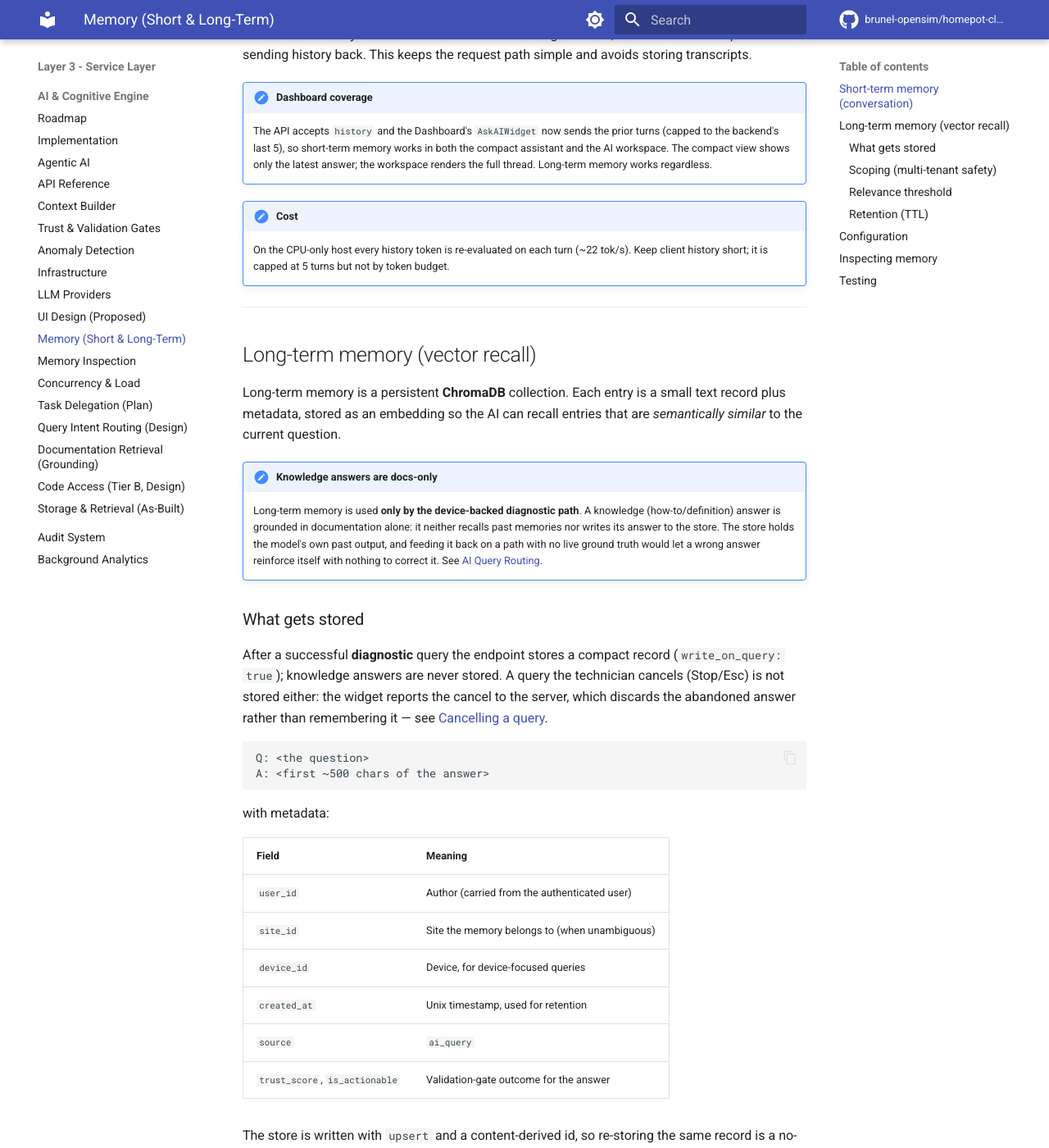
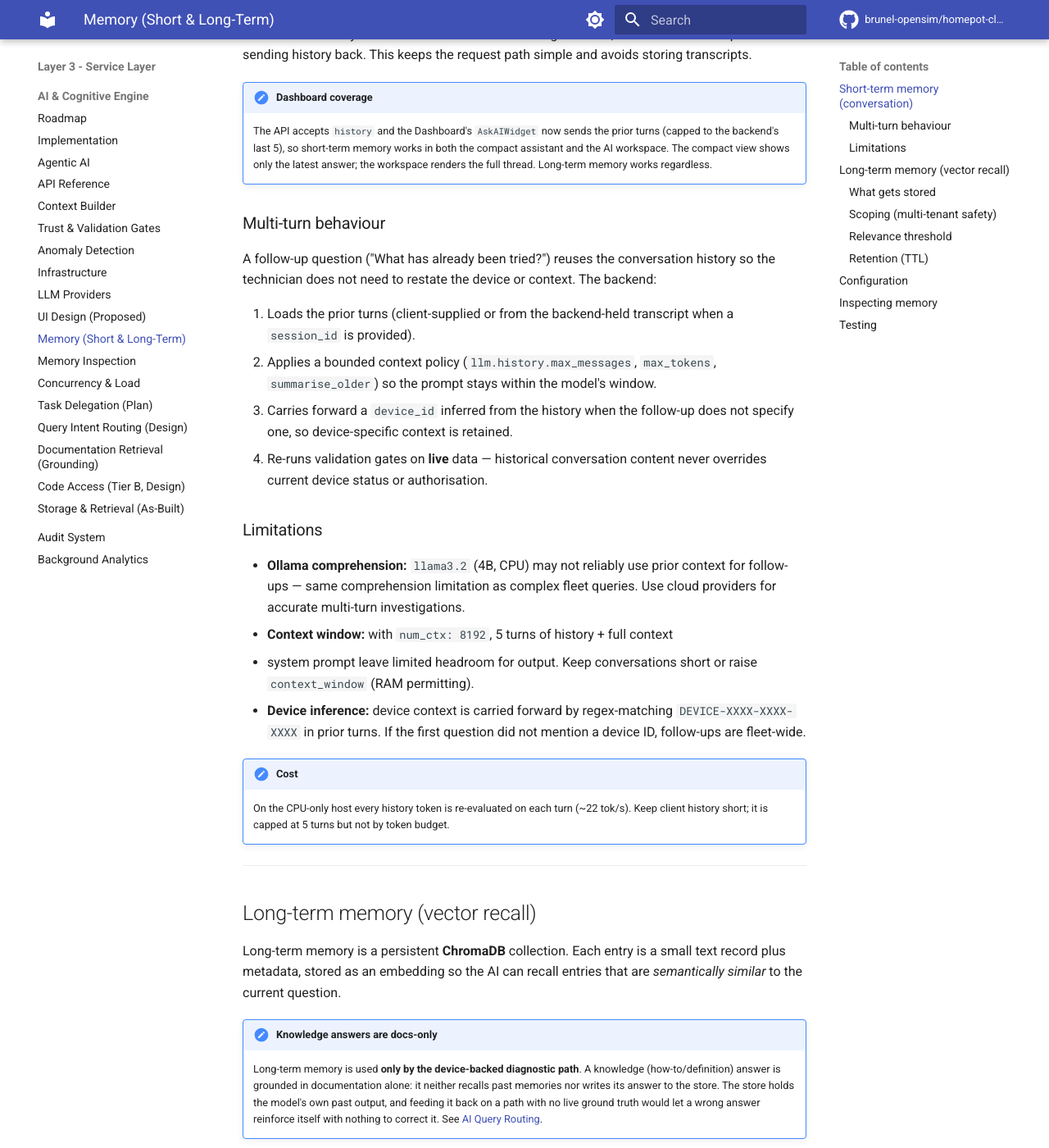
Before and after one commit to brunel-opensim/homepot-client, an MkDocs documentation site: the page built from docs/ai-memory.md, in a window 1280 px wide and 1400 px high, scrolled down 1080 px. Shown: the whole window at 82% size. Built offline with MkDocs 1.6.1 and Material for MkDocs 9.7.7, drawn with Linux system fonts in a browser that asks for light colours; comment, search, counter and statistics services are not loaded; the version menu is left out.

Commit message:
docs(ai): document multi-turn conversation behaviour and limitations

```diff
--- a/docs/ai-memory.md
+++ b/docs/ai-memory.md
@@ -46,6 +46,34 @@ simple and avoids storing transcripts.
     in both the compact assistant and the AI workspace. The compact view shows
     only the latest answer; the workspace renders the full thread.
     Long-term memory works regardless.
+
+### Multi-turn behaviour
+
+A follow-up question ("What has already been tried?") reuses the conversation
+history so the technician does not need to restate the device or context. The
+backend:
+
+1. Loads the prior turns (client-supplied or from the backend-held transcript
+   when a `session_id` is provided).
+2. Applies a bounded context policy (`llm.history.max_messages`,
+   `max_tokens`, `summarise_older`) so the prompt stays within the model's
+   window.
+3. Carries forward a `device_id` inferred from the history when the follow-up
+   does not specify one, so device-specific context is retained.
+4. Re-runs validation gates on **live** data — historical conversation content
+   never overrides current device status or authorisation.
+
+### Limitations
+
+- **Ollama comprehension:** `llama3.2` (4B, CPU) may not reliably use prior
+  context for follow-ups — same comprehension limitation as complex fleet
+  queries. Use cloud providers for accurate multi-turn investigations.
+- **Context window:** with `num_ctx: 8192`, 5 turns of history + full context
+  + system prompt leave limited headroom for output. Keep conversations short
+  or raise `context_window` (RAM permitting).
+- **Device inference:** device context is carried forward by regex-matching
+  `DEVICE-XXXX-XXXX-XXXX` in prior turns. If the first question did not
+  mention a device ID, follow-ups are fleet-wide.
 
 !!! note "Cost"
     On the CPU-only host every history token is re-evaluated on each turn
```
